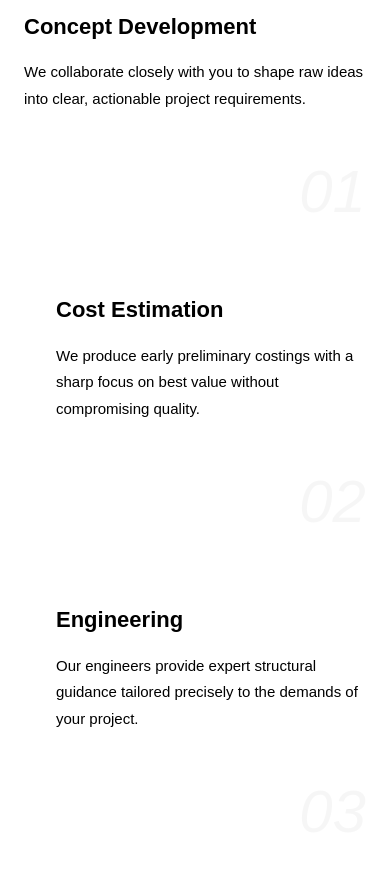
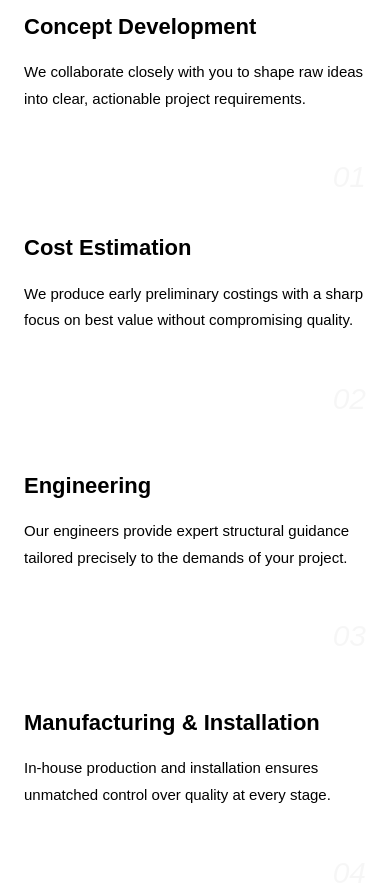
Before and after one commit to jaydeepnegi/perfmet, a website: page index.html in a window 390 px wide. Shown: the part 1000-1891 px from the top of the page. Drawn offline with nearby package versions, Linux system fonts and the light colour scheme; a web font is replaced by a local one.

Commit message:
responsive checks

```diff
--- a/assets/scss/layout/_mission.scss
+++ b/assets/scss/layout/_mission.scss
@@ -178,10 +178,13 @@
       .mv-desc { text-align: left; max-width: 100%; }
       .mv-steps { grid-template-columns: 1fr 1fr; gap: 2.5rem 0; }
       .mv-step { padding-right: 1.5rem; }
-      .mv-step:nth-child(2n) { border-right: none; }
+      .mv-step:nth-child(2n) { border-right: none;padding-left: 0;padding-block: 0; }
       .mv-step:nth-child(3), .mv-step:nth-child(4) {
         border-top: 0.5px solid rgba(255,255,255,0.07);
-        padding-top: 2rem;
+        padding-top: 1rem;padding-left: 0;
+      }
+      .mv-ghost-num{
+        font-size: 30px;
       }
     }
 
```
Also changed, not shown: assets/css/main.css, assets/scss/layout/_products.scss (line endings or trailing spaces), 1 other file.
